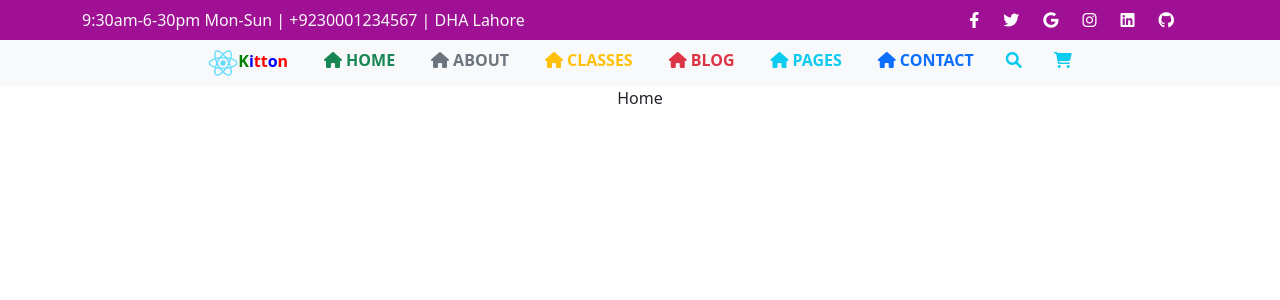
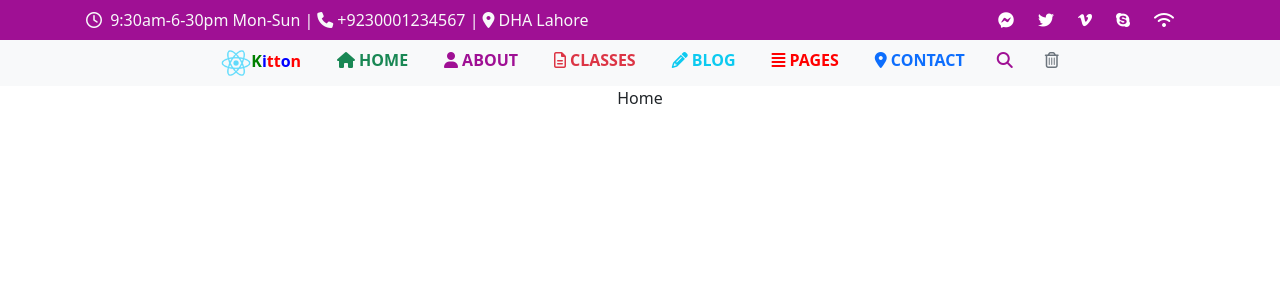
Before and after one commit to MMureed-Hussain/vie-tech-interview, a React (Create React App) app: page / in a window 1280 px wide. Shown: the top 300 px of the page. Built offline with nearby package versions, Linux system fonts and the light colour scheme.

Commit message:
First Commit

```diff
--- a/public/index.html
+++ b/public/index.html
@@ -36,7 +36,8 @@
       work correctly both with client-side routing and a non-root public URL.
       Learn how to configure a non-root public URL by running `npm run build`.
     -->
-    <title>React App</title>
+    <script src='https://kit.fontawesome.com/a076d05399.js' crossorigin='anonymous'></script>
+    <title>Vie Tech</title>
   </head>
   <body>
     <noscript>You need to enable JavaScript to run this app.</noscript>
--- a/src/components/Header.jsx
+++ b/src/components/Header.jsx
@@ -19,27 +19,26 @@
           >
             <div className="me-5">
               <span className="text-light">
-                9:30am-6-30pm Mon-Sun | +9230001234567 | DHA Lahore
+                <i class="fa fa-clock-o m-1"></i> 9:30am-6-30pm Mon-Sun |
+                <i class="fa fa-phone m-1 "></i>+9230001234567 |
+                <i class="fa-solid fa-location-dot mx-1"></i>DHA Lahore
               </span>
             </div>
             <div className="">
               <Link to="" className="text-white me-4">
-                <i className="fab fa-facebook-f"></i>
+                <i class="fab fa-facebook-messenger "></i>
               </Link>
               <Link to="" className="text-white me-4">
                 <i className="fab fa-twitter"></i>
               </Link>
               <Link to="" className="text-white me-4">
-                <i className="fab fa-google"></i>
+              <i class="fa-brands fa-vimeo-v"></i>
               </Link>
               <Link to="" className="text-white me-4">
-                <i className="fab fa-instagram"></i>
+                <i className="fab fa-skype"></i>
               </Link>
               <Link to="" className="text-white me-4">
-                <i className="fab fa-linkedin"></i>
-              </Link>
-              <Link to="" className="text-white me-4">
-                <i className="fab fa-github"></i>
+              <i class="fa-solid fa-wifi"></i>
               </Link>
             </div>
           </Nav>
--- a/src/components/Navbars.jsx
+++ b/src/components/Navbars.jsx
@@ -8,7 +8,7 @@
 export const Navbars = () => {
   return (
     <Navbar bg="light" expand="lg">
-      <Navbar.Toggle aria-controls="basic-navbar-nav" />
+      <Navbar.Toggle className="m-2" aria-controls="basic-navbar-nav" />
       <Navbar.Collapse
         id="basic-navbar-nav"
         style={{ justifyContent: "center" }}
@@ -38,41 +38,41 @@
           </Link>
           <Link
             to="/about"
-            className="text-secondary mx-3"
-            style={{ textDecoration: "none" }}
+            className="mx-3"
+            style={{ textDecoration: "none", color:"#9f1094" }}
           >
             <span>
-              <i className="fa fa-home mx-1"></i>
+              <i className="fa fa-user mx-1"></i>
             </span>
             ABOUT
           </Link>
           <Link
             to="/class"
-            className="text-warning mx-3"
+            className="text-danger mx-3"
             style={{ textDecoration: "none" }}
           >
             <span>
-              <i className="fa fa-home mx-1"></i>
+              <i className="fa fa-file-text-o mx-1"></i>
             </span>
             CLASSES
           </Link>
           <Link
             to="/blog"
-            className="text-danger mx-3"
+            className="text-info mx-3"
             style={{ textDecoration: "none" }}
           >
             <span>
-              <i className="fa fa-home mx-1"></i>
+              <i className="fa fa-pencil mx-1"></i>
             </span>
             BLOG
           </Link>
           <Link
             to="/pages"
-            className="text-info mx-3"
-            style={{ textDecoration: "none" }}
+            className="mx-3"
+            style={{ textDecoration: "none", color: "red"}}
           >
             <span>
-              <i className="fa fa-home mx-1"></i>
+              <i className="fa fa-align-justify mx-1"></i>
             </span>
             PAGES
           </Link>
@@ -82,15 +82,15 @@
             style={{ textDecoration: "none" }}
           >
             <span>
-              <i className="fa fa-home mx-1"></i>
+              <i class="fa-solid fa-location-dot mx-1"></i>
             </span>
             CONTACT
           </Link>
-          <Link to="" className="text-info mx-3">
+          <Link to="" className="mx-3" style={{color:"#9f1094"}}>
             <i className="fa fa-search"></i>
           </Link>
-          <Link to="" className="text-info mx-3">
-            <i className="fa fa-shopping-cart"></i>
+          <Link to="" className="text-secondary mx-3">
+            <i className="fa fa-trash-o"></i>
           </Link>
         </Nav>
       </Navbar.Collapse>
```
